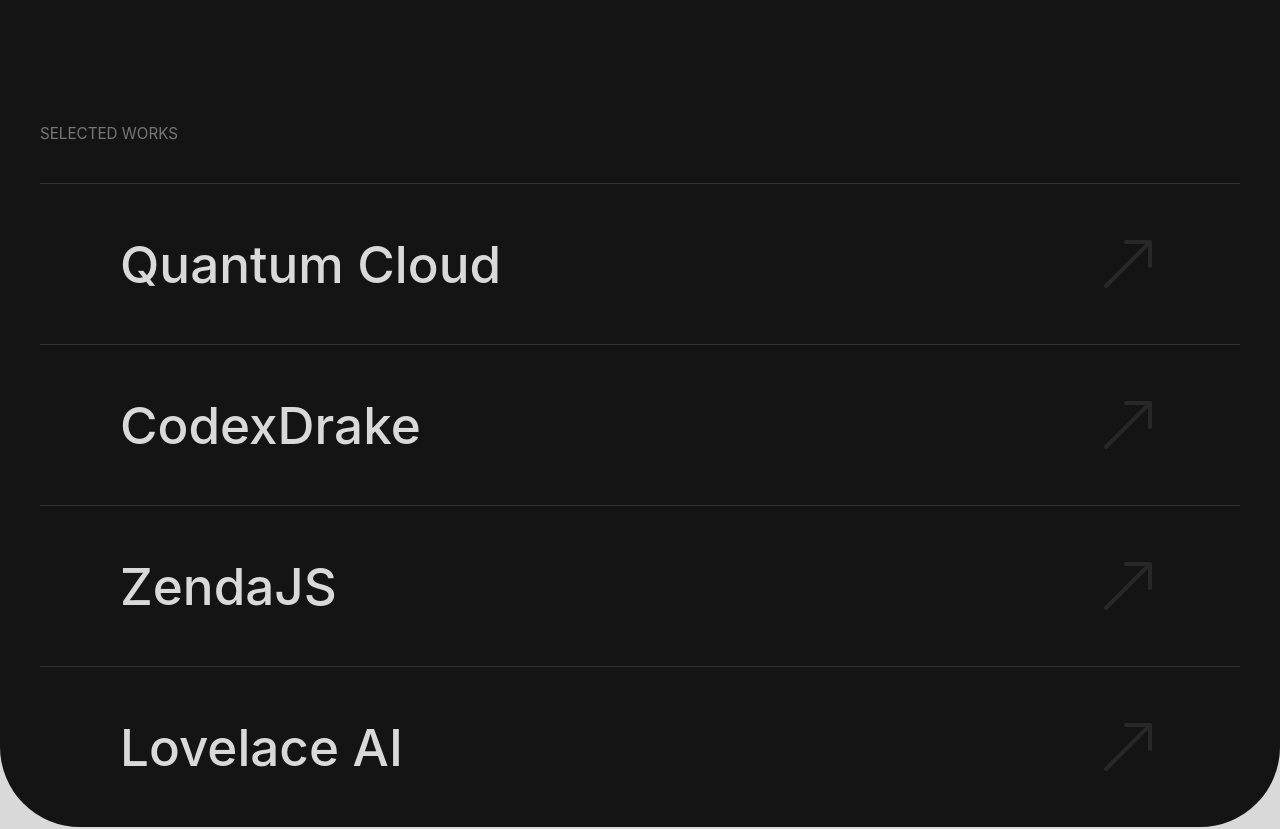
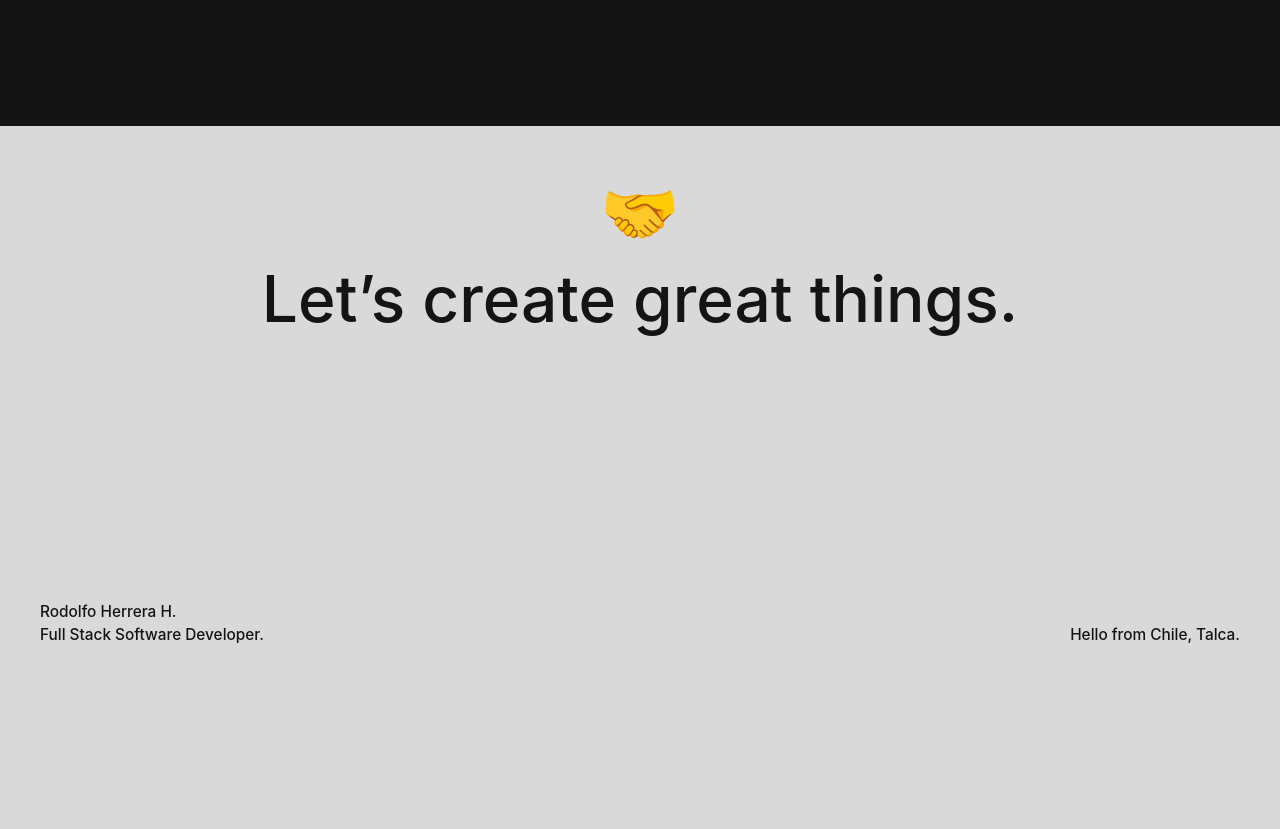
Before and after one commit to rodyherrera/MonteGordo, a React (Vite) app: page / in a window 1280 px wide. Shown: the part 1340-2169 px from the top of the page. After the commit the page ends 2026 px from the top, so only its background shows below. Built offline with nearby package versions, Linux system fonts and the light colour scheme.

Commit message:
remove: developed project list at home page.

```diff
--- a/src/components/home/DevelopedProject/DevelopedProject.css
+++ /dev/null
@@ -1,33 +0,0 @@
-.Developed-Project-Container{
-    border-top: 1px solid #d9d9d925;
-    border-right: unset;
-    border-left: unset;
-    padding: 3rem 5rem;
-    display: flex;
-    width: 100%;
-    align-items: center;
-    cursor: pointer;
-    justify-content: space-between;
-}
-
-.Developed-Project-Container:hover .Developed-Project-Icon-Container{
-    opacity: 1;
-}
-
-.Developed-Project-Title{
-    font-size: 4vw;
-    font-weight: 500;
-}
-
-.Developed-Project-Icon-Container{
-    font-size: 5vw;
-    display: flex;
-    opacity: .1;
-    transition: opacity .2s linear;
-}
-
-@media screen and (max-width: 768px){
-    .Developed-Project-Container{
-        padding: 1.5rem 0;
-    }
-}
--- a/src/components/home/DevelopedProject/DevelopedProject.jsx
+++ /dev/null
@@ -1,20 +0,0 @@
-import React from 'react';
-import { BsArrowUpRight } from 'react-icons/bs';
-import './DevelopedProject.css';
-
-const DevelopedProject = ({ website, title }) => {
-
-    return (
-        <div
-            className='Developed-Project-Container'
-            onClick={() => window.open(website, '_blank')}
-        >
-            <h4 className='Developed-Project-Title'>{title}</h4>
-            <i className='Developed-Project-Icon-Container'>
-                <BsArrowUpRight />
-            </i>
-        </div>
-    );
-};
-
-export default DevelopedProject;
--- a/src/components/home/DevelopedProject/index.js
+++ /dev/null
@@ -1,3 +0,0 @@
-import DevelopedProject from './DevelopedProject';
-
-export default DevelopedProject;
--- a/src/components/home/DevelopedProjectList/DevelopedProjectList.css
+++ /dev/null
@@ -1,28 +0,0 @@
-.Developed-Project-List-Container{
-    padding: 0 2.5rem;
-    border-bottom-left-radius: 5rem;
-    border-bottom-right-radius: 5rem;
-    display: flex;
-    flex-direction: column;
-    gap: 2.5rem;
-}
-
-.Developed-Project-List-Header-Title{
-    opacity: .5;
-    font-size: .95rem;
-    font-weight: 400;
-    line-height: 1.1;
-    text-transform: uppercase;
-}
-
-@media screen and (max-width: 768px){
-    .Developed-Project-List-Container{
-        padding: 2rem 1.5rem 1rem;
-        border-bottom-left-radius: 2rem;
-        border-bottom-right-radius: 2rem;
-    }
-
-    .Developed-Project-List-Header-Title{
-        font-size: .9rem;
-    }
-}
--- a/src/components/home/DevelopedProjectList/DevelopedProjectList.jsx
+++ /dev/null
@@ -1,47 +0,0 @@
-import React, { useEffect } from 'react';
-import { gsap } from 'gsap';
-import { ScrollTrigger } from 'gsap/all';
-import DevelopedProject from '@components/home/DevelopedProject';
-import './DevelopedProjectList.css';
-
-gsap.registerPlugin(ScrollTrigger);
-
-const DevelopedProjectList = () => {
-    const projects = [
-        ['Quantum Cloud', 'https://github.com/rodyherrera/Quantum/'],
-        ['CodexDrake', 'https://github.com/rodyherrera/CodexDrake/'],
-        ['ZendaJS', 'https://github.com/rodyherrera/ZendaJS/'],
-        ['Lovelace AI', 'https://github.com/rodyherrera/Lovelace/']
-    ];
-
-    useEffect(() => {
-        gsap.fromTo('.Developed-Project-Container', {
-            y: 50,
-            opacity: 0
-        }, {
-            y: 0,
-            opacity: 1,
-            stagger: 0.2,
-            ease: 'power2.out',
-            scrollTrigger: {
-                trigger: '.Developed-Project-List',
-                start: 'top 80%'
-              }
-        });
-    }, []);
-
-    return (
-        <section className='Developed-Project-List-Container'>
-            <article className='Developed-Project-List-Header-Container'>
-                <h3 className='Developed-Project-List-Header-Title'>Selected Works</h3>
-            </article>
-            <article className='Developed-Project-List'>
-                {projects.map(([ title, website ], index) => (
-                    <DevelopedProject key={index} title={title} website={website} />
-                ))}
-            </article>
-        </section>
-    );
-};
-
-export default DevelopedProjectList;
--- a/src/components/home/DevelopedProjectList/index.js
+++ /dev/null
@@ -1,3 +0,0 @@
-import DevelopedProjectList from './DevelopedProjectList';
-
-export default DevelopedProjectList;
--- a/src/pages/everybody/Home/Home.css
+++ b/src/pages/everybody/Home/Home.css
@@ -5,6 +5,7 @@
 #Home-Page-Main > section:not(.Lets-Create-Container){
     background-color: #141414;
 }
+
 
 #Home-Page-Header-Container{
     display: flex;
--- a/src/pages/everybody/Home/Home.jsx
+++ b/src/pages/everybody/Home/Home.jsx
@@ -2,7 +2,6 @@ import React, { useRef, useEffect } from 'react';
 import Marquee from 'react-fast-marquee';
 import LetsCreate from '@components/home/LetsCreate';
 import SimpleAbout from '@components/home/SimpleAbout';
-import DevelopedProjects from '@components/home/DevelopedProjectList';
 import { gsap } from 'gsap';
 import { BsArrowDownRight } from 'react-icons/bs';
 import { ScrollTrigger } from 'gsap/all';
@@ -74,7 +73,6 @@ const HomePage = () => {
             </section>
 
             <SimpleAbout />
-            <DevelopedProjects />
             <LetsCreate />
         </main>
     );
```
